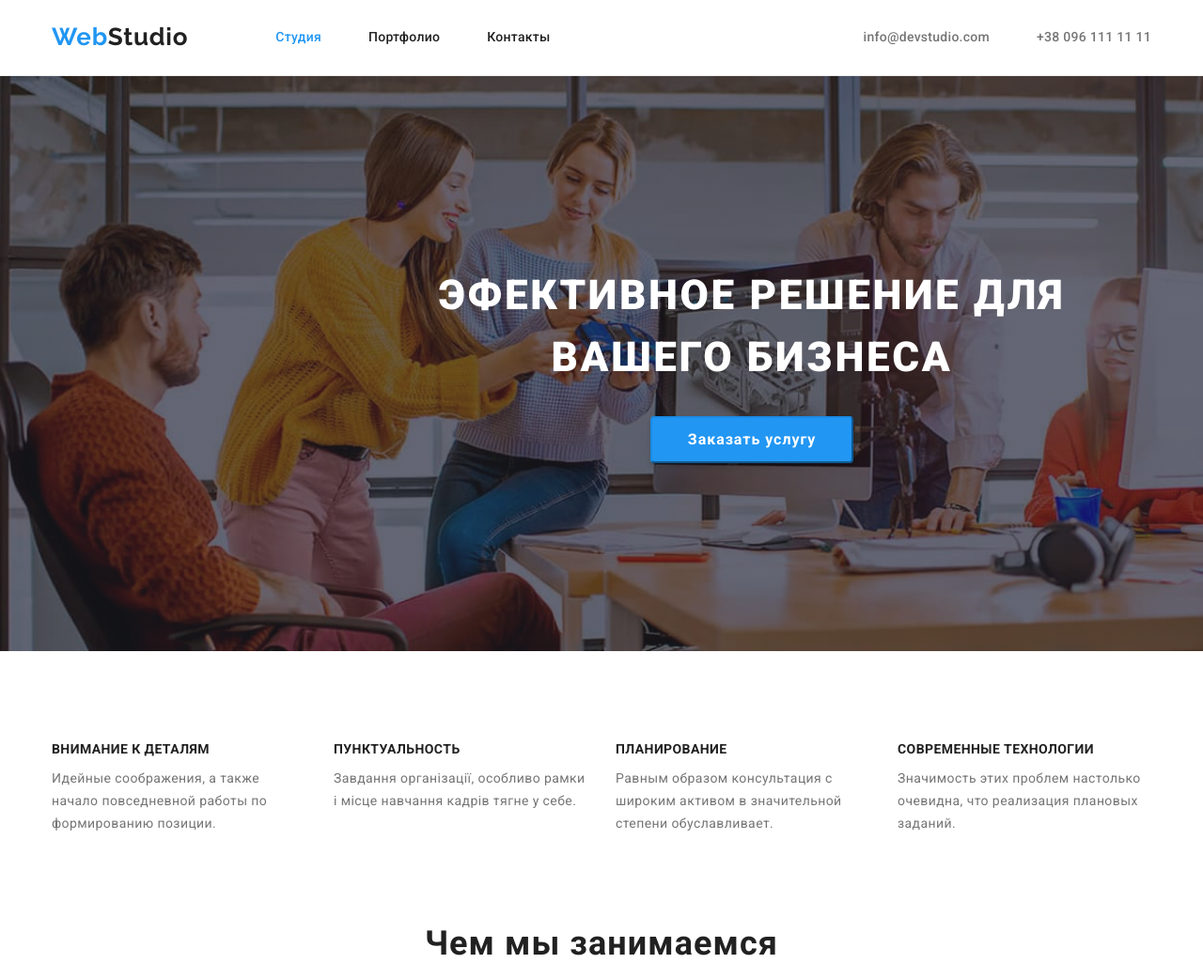
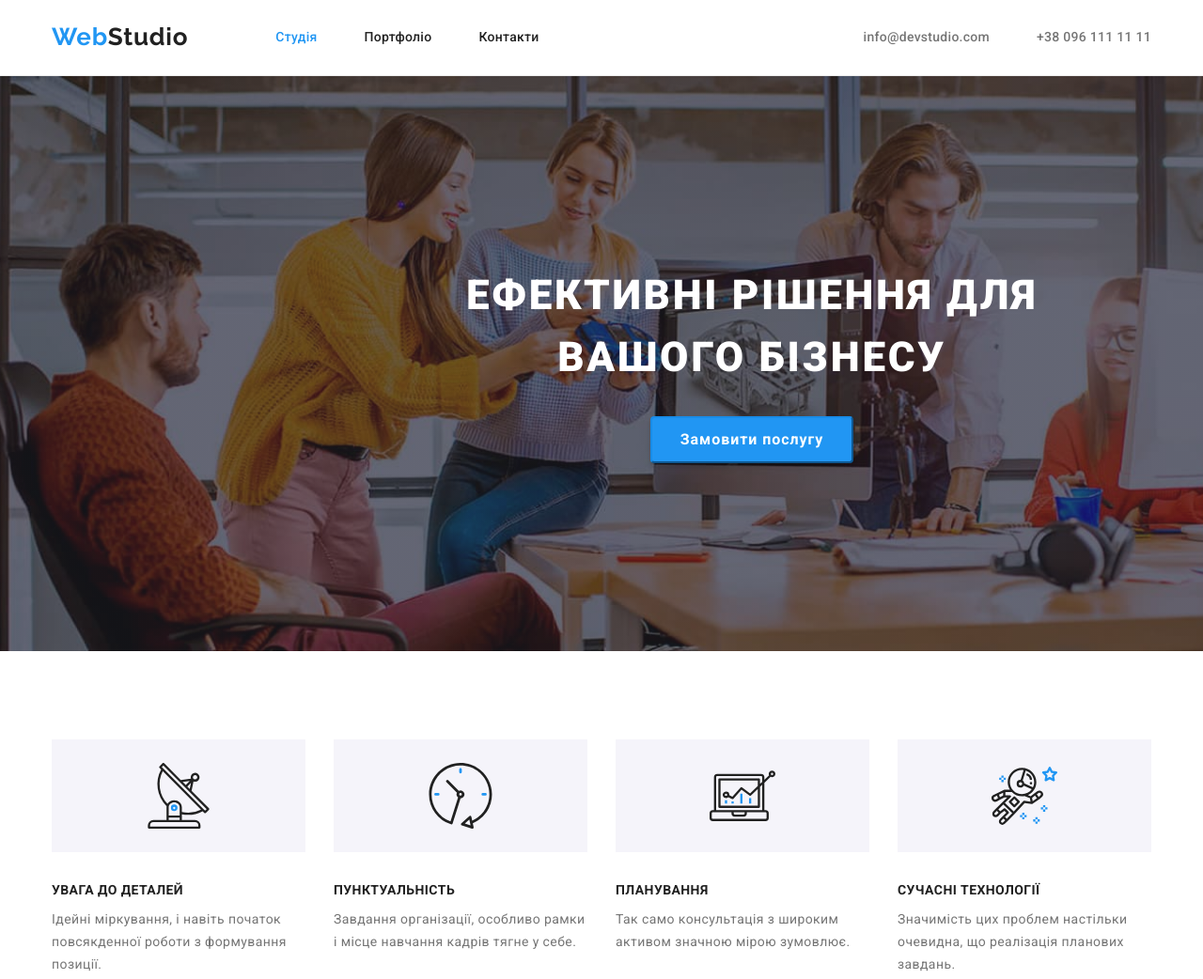
Before and after one commit to EevgenK/goit-markup-hw-04, a plain HTML site: page index.html in a window 1280 px wide. Shown: the top 1042 px of the page at 94% size. Drawn offline with nearby package versions, Linux system fonts and the light colour scheme.

Commit message:
in procces

```diff
--- a/css/styles.css
+++ b/css/styles.css
@@ -142,16 +142,17 @@ gap: 50px;
     color: var(--accent-text-color);
 }
 
-/* .subject-mail-link, .subject-phone-link {
+.subject-mail-link, .subject-phone-link {
     display: flex;
 }
 
-.subject-mail-link::before {
+/* .subject-mail-link::before {
     content: '';
     background-image: url(../images/svg/envelope.svg);
     width: 16px;
     height: 12px;
-    background-color: currentColor;
+    background-color: none;
+    stroke: currentColor;
     align-items: baseline;
     margin-right: 10px;
 }
@@ -240,8 +241,39 @@ letter-spacing: 0.03em;
 color: var(--primary-text-color);
 max-width: 270px;
 }
+
+/* benefits-icons */
+
+.benefits-list-item::before {
+    content: '';
+    display: block;
+    height: 120px;
+    border-style: contain;
+    background-repeat: no-repeat;
+    background-position: center;
+    margin-bottom: 30px;
+    background-color: var(--light-grey-color);
+}
+
+.icon-antena::before {
+    background-image: url(../images/svg/antenna.svg);
+
+}
+
+.icon-clock::before {
+    background-image: url(../images/svg/clock.svg);
+}
+.icon-diagram::before {
+    background-image: url(../images/svg/diagram.svg);
+}
+
+    .icon-astronaut::before {
+        background-image: url(../images/svg/astronaut.svg);
+    }
+
+
 /* activity */
-.activity-title, .team-title {
+.activity-title, .team-title, .clietnt-title {
     font-weight: 700;
     font-size: 36px;
     line-height: 1.17;
--- a/index.html
+++ b/index.html
@@ -17,9 +17,9 @@
           <a lang="en" class="logo link" href="./index.html"><span class="blue-logo">Web</span>Studio</a>
         <nav class="subject-nav">
           <ul class="nav-list list">
-            <li class="nav-list-item "><a class="nav-link link current" href="./index.html">Студия</a></li>
-            <li class="nav-list-item"><a class="nav-link link " href="./portfolio.html">Портфолио</a></li>
-            <li class="nav-list-item"><a class="nav-link link" href="">Контакты</a></li>
+            <li class="nav-list-item "><a class="nav-link link current" href="./index.html">Студія</a></li>
+            <li class="nav-list-item"><a class="nav-link link " href="./portfolio.html">Портфоліо</a></li>
+            <li class="nav-list-item"><a class="nav-link link" href="">Контакти</a></li>
           </ul>
         </nav>
         <ul class="subject-contact-list list">
@@ -31,39 +31,36 @@
       <main>
       <section class="hero">
         <div class="container hero-text">
-          <h1 class="hero-title">Эфективное решение для вашего бизнеса</h1>
-        <button class="hero-btn" type="button">Заказать услугу</button>
+          <h1 class="hero-title">Ефективні рішення для вашого бізнесу</h1>
+        <button class="hero-btn" type="button">Замовити послугу</button>
         </div>
       </section>
        <!--Benifits-->
       <section class="benefits section exclusion">
        <div class="container">
         <ul class="benefits-list list">
-          <li class="benefits-list-item">
-            <h3 class="benefits-title">Внимание к деталям</h3>
+          <li class="benefits-list-item icon-antena">
+            <h3 class="benefits-title">Увага до деталей</h3>
             <p class="benefits-text">
-              Идейные соображения, а также начало повседневной работы по
-              формированию позиции.
+              Ідейні міркування, і навіть початок повсякденної роботи з формування позиції.
             </p>
           </li>
-          <li class="benefits-list-item">
-            <h3 class="benefits-title">ПУНКТУАЛЬНОСТЬ</h3>
+          <li class="benefits-list-item icon-clock">
+            <h3 class="benefits-title">Пунктуальність</h3>
             <p class="benefits-text">
               Завдання організації, особливо рамки і місце навчання кадрів тягне у себе.
             </p>
           </li>
-          <li class="benefits-list-item">
-            <h3 class="benefits-title">ПЛАНИРОВАНИЕ</h3>
+          <li class="benefits-list-item icon-diagram">
+            <h3 class="benefits-title">Планування</h3>
             <p class="benefits-text">
-              Равным образом консультация с широким активом в значительной
-              степени обуславливает.
+             Так само консультація з широким активом значною мірою зумовлює.
             </p>
           </li>
-          <li class="benefits-list-item">
-            <h3 class="benefits-title">СОВРЕМЕННЫЕ ТЕХНОЛОГИИ</h3>
+          <li class="benefits-list-item icon-astronaut ">
+            <h3 class="benefits-title">Сучасні технології</h3>
             <p class="benefits-text">
-              Значимость этих проблем настолько очевидна, что реализация
-              плановых заданий.
+              Значимість цих проблем настільки очевидна, що реалізація планових завдань.
             </p>
           </li>
         </ul>
@@ -72,7 +69,7 @@
       <!--Activity-->
       <section class="activity section">
         <div class="container">
-          <h2 class="activity-title">Чем мы занимаемся</h2>
+          <h2 class="activity-title">Чим ми займаємося</h2>
         <ul class="activity-list list">
           <li class="activity-list-item">
             <img src="images/img1.jpg" alt="Creating progects" width="370" />
@@ -207,6 +204,19 @@
         </div>
       </section>
     </main>
+    <!-- Clients -->
+    <section class="clients section">
+      <h2 class="clietnt-title">Постійні клієнти</h2>
+        <ul class="clients-list list">
+          <li class="clients-item item"><a href="" class="clients-logo-link link"><svg class="clients-logo" width="106" height="60"><use href=""></use></svg></a> </li>
+          <li class="clients-item item"><a href="" class="clients-logo-link link"><svg class="clients-logo" width="106" height="60"><use href=""></use></svg></a> </li>
+          <li class="clients-item item"><a href="" class="clients-logo-link link"><svg class="clients-logo" width="106" height="60"><use href=""></use></svg></a> </li>
+          <li class="clients-item item"><a href="" class="clients-logo-link link"><svg class="clients-logo" width="106" height="60"><use href=""></use></svg></a> </li>
+          <li class="clients-item item"><a href="" class="clients-logo-link link"><svg class="clients-logo" width="106" height="60"><use href=""></use></svg></a> </li>
+          <li class="clients-item item"><a href="" class="clients-logo-link link"><svg class="clients-logo" width="106" height="60"><use href=""></use></svg></a> </li>
+
+        </ul>
+      </section>
     <!--Footer-->
     <footer class="basement">
       <div class="container">
```
